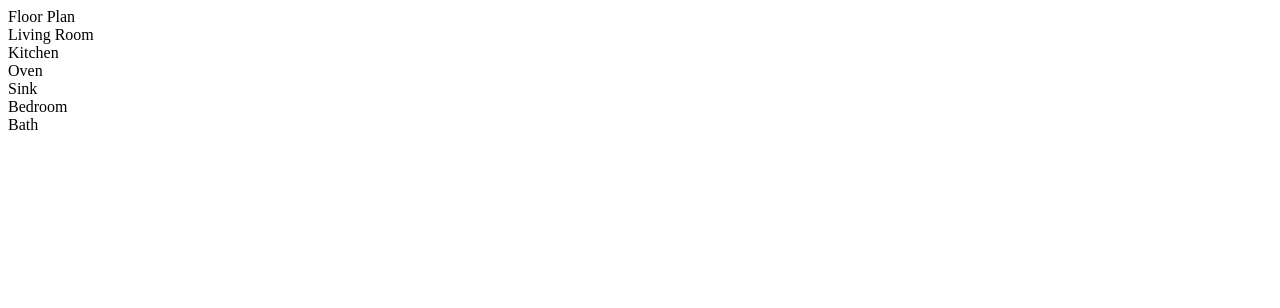
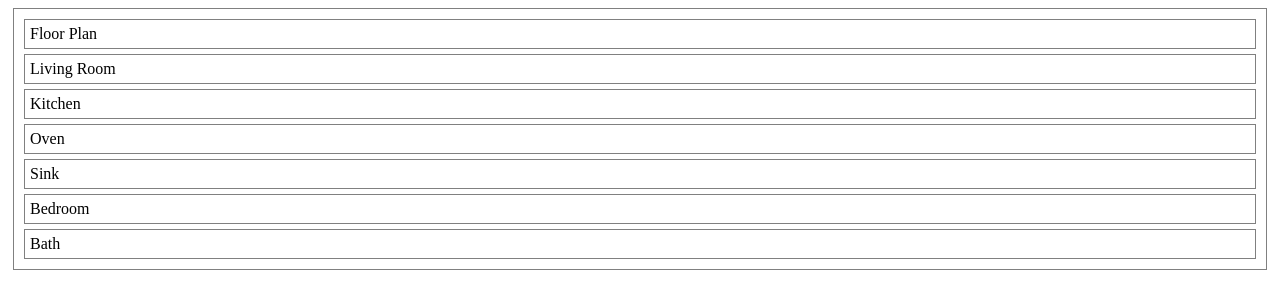
Before and after one commit to CitizenCasual/floorplan-lab, a React (Create React App) app: page / in a window 1280 px wide. Shown: the top 308 px of the page. Built offline with nearby package versions, Linux system fonts and the light colour scheme.

Commit message:
bring in style

```diff
--- a/src/App.js
+++ b/src/App.js
@@ -1,4 +1,5 @@
 import React from "react";
+import "./style.css"
 import FloorPlan from './FloorPlan'
 
 export default function App() {
--- a/src/Bedroom.js
+++ b/src/Bedroom.js
@@ -1,9 +1,9 @@
 import React from "react";
 
-const Bedroom = (props) => {
+const Bedroom = (bedNum) => {
   return (
     <>
-      <div className="bedroom" id={`bed-${props.bedNum}`}>Bedroom</div>
+      <div className="bedroom" id={`bed-${bedNum}`}>Bedroom</div>
     </>
   )
 }
--- /dev/null
+++ b/src/style.css
@@ -0,0 +1,5 @@
+div {
+  border: 1px solid grey;
+  margin: 5px;
+  padding: 5px;
+}
```
